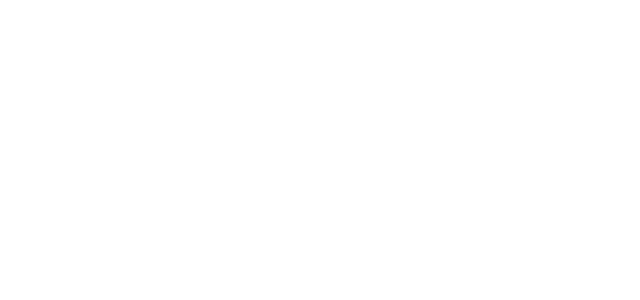
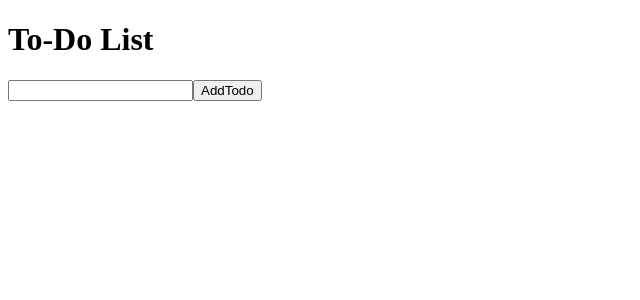
Before and after one commit to acciojob/todo-react-Shivdasbhande05, a React app: page / in a window 1280 px wide. Shown: the top 300 px of the page, without its empty margins (0-640 px from the left). Built offline with nearby package versions, Linux system fonts and the light colour scheme.

Commit message:
Created a submission

```diff
--- /dev/null
+++ b/src/components/AddTodo.js
@@ -0,0 +1,22 @@
+import React, { useState } from "react";
+function AddToDo({ handleNewItem }) {
+    const [toDoItem,setToDoItem] = useState('');
+
+    function handleTodoName(event){
+        setToDoItem(event.target.value);
+    }
+
+    function handleAddClicked(){
+        handleNewItem(toDoItem);
+        setToDoItem("");
+    }
+
+  return (
+    <>
+      <input type="text" onChange={handleTodoName}/>
+      <button onClick={handleAddClicked}>AddTodo</button>
+    </>
+  );
+}
+
+export default AddToDo;
--- a/src/components/App.js
+++ b/src/components/App.js
@@ -1,11 +1,31 @@
+import React, { useState } from "react";
+import Heading from "./heading"
+import './../styles/App.css';
+import AddToDo from "./AddTodo";
+import ToDo from "./Todo";
 
-import React from "react";
-import './../styles/App.css';
 
 const App = () => {
+
+  let [toDoItems, setToDoItems] = useState([]);
+
+  function handleNewItem(){
+    let newItem = [...toDoItems,{name : itemName}]
+    setToDoItems(newItem);
+  }
+
+  function handleDelete(){
+    let newItems = toDoItems.filter(item => item.name !== itemName);
+
+    setToDoItems(newItems);
+  }
+
   return (
     <div>
         {/* Do not remove the main div */}
+        <Heading/>
+        <AddToDo handleNewItem={handleNewItem}/>
+        <ToDo toDoItems={toDoItems} onDelete={handleDelete}/>
     </div>
   )
 }
--- /dev/null
+++ b/src/components/ToDoItem.js
@@ -0,0 +1,13 @@
+import React from "react";
+function ToDoItem({ toDoItem,onDelete }) {
+
+
+  return (
+    <>
+      <div>{toDoItem}</div>
+      <button onClick={toDoItem}>Delete</button>
+    </>
+  );
+}
+
+export default ToDoItem;
--- /dev/null
+++ b/src/components/Todo.js
@@ -0,0 +1,14 @@
+import React from "react";
+import ToDoItem from "./ToDoItem";
+
+function ToDo({ toDoItems, onDelete }) {
+  return (
+    <>
+      {toDoItems.map((item) => (
+        <ToDoItem toDoItem={item} onDelete={onDelete}/>
+      ))}
+    </>
+  );
+}
+
+export default ToDo;
--- /dev/null
+++ b/src/components/heading.js
@@ -0,0 +1,6 @@
+import React from "react";
+function Heading(){
+    return <h1>To-Do List</h1>
+}
+
+export default Heading;
```
